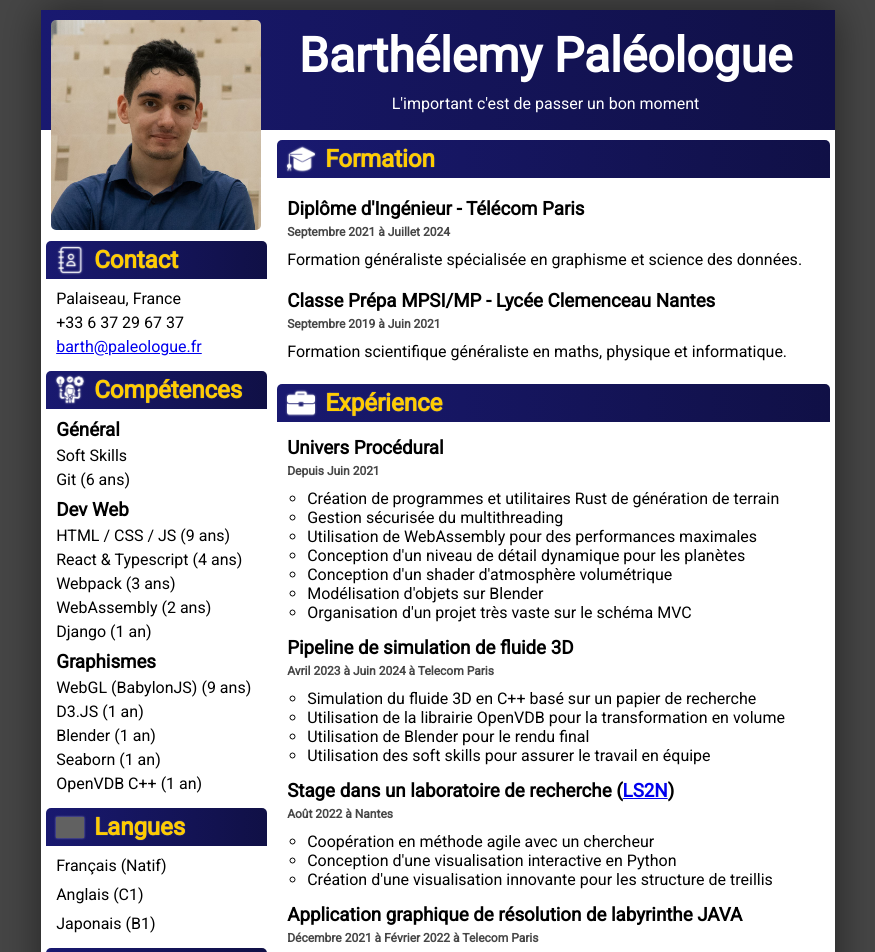
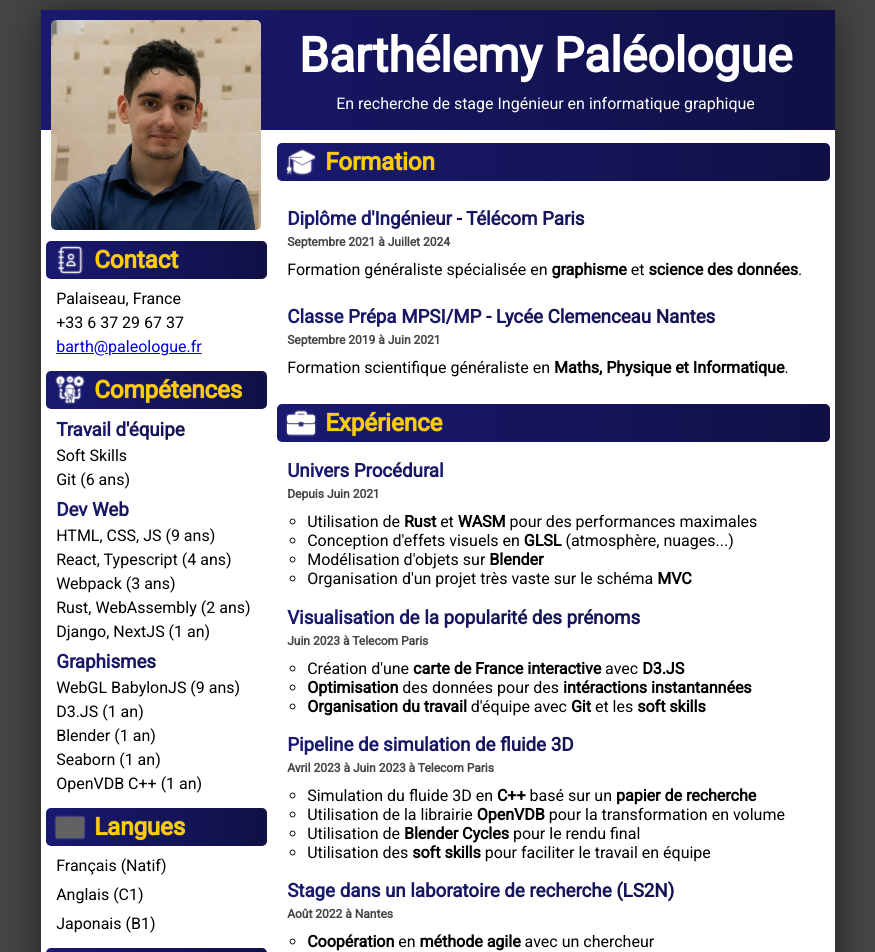
Before and after one commit to BarthPaleologue/resume, a Next.js app: page / in a window 1280 px wide. Shown: the top 952 px of the page, without its empty margins (202-1077 px from the left). Built offline with nearby package versions, Linux system fonts and the light colour scheme; grey boxes are pictures that could not be loaded.

Commit message:
added emphasis + better title colors

```diff
--- a/src/app/header.tsx
+++ b/src/app/header.tsx
@@ -11,7 +11,7 @@ export const Header = () => {
         </div>
         <div className="namePanel">
           <h1>Barthélemy Paléologue</h1>
-          <p>L&apos;important c&apos;est de passer un bon moment</p>
+          <p>En recherche de stage Ingénieur en informatique graphique</p>
         </div>
       </header>
     )
--- a/src/app/page.tsx
+++ b/src/app/page.tsx
@@ -12,12 +12,12 @@ export default function Home() {
             <div>
               <h3>Diplôme d&apos;Ingénieur - Télécom Paris</h3>
               <h4>Septembre 2021 à Juillet 2024</h4>
-              <p>Formation généraliste spécialisée en graphisme et science des données.</p>
+              <p>Formation généraliste spécialisée en <b>graphisme</b> et <b>science des données</b>.</p>
             </div>
             <div>
               <h3>Classe Prépa MPSI/MP - Lycée Clemenceau Nantes</h3>
               <h4>Septembre 2019 à Juin 2021</h4>
-              <p>Formation scientifique généraliste en maths, physique et informatique.</p>
+              <p>Formation scientifique généraliste en <b>Maths, Physique et Informatique</b>.</p>
             </div>
           </section>
           <section>
@@ -26,40 +26,62 @@ export default function Home() {
               <h3>Univers Procédural</h3>
               <h4>Depuis Juin 2021</h4>
               <ul>
-                <li>Création de programmes et utilitaires Rust de génération de terrain</li>
-                <li>Gestion sécurisée du multithreading</li>
-                <li>Utilisation de WebAssembly pour des performances maximales</li>
-                <li>Conception d&apos;un niveau de détail dynamique pour les planètes</li>
-                <li>Conception d&apos;un shader d&apos;atmosphère volumétrique</li>
-                <li>Modélisation d&apos;objets sur Blender</li>
-                <li>Organisation d&apos;un projet très vaste sur le schéma MVC</li>
+                <li>Utilisation de <b>Rust</b> et <b>WASM</b> pour des performances maximales</li>
+                <li>Conception d'effets visuels en <b>GLSL</b> (atmosphère, nuages...)</li>
+                <li>Modélisation d&apos;objets sur <b>Blender</b></li>
+                <li>Organisation d&apos;un projet très vaste sur le schéma <b>MVC</b></li>
+              </ul>
+            </div>
+            <div>
+              <h3>Visualisation de la popularité des prénoms</h3>
+              <h4>Juin 2023 à Telecom Paris</h4>
+              <ul>
+                <li>Création d'une <b>carte de France interactive</b> avec <b>D3.JS</b></li>
+                <li><b>Optimisation</b> des données pour des <b>intéractions instantannées</b></li>
+                <li><b>Organisation du travail</b> d&apos;équipe avec <b>Git</b> et les <b>soft skills</b></li>
               </ul>
             </div>
             <div>
               <h3>Pipeline de simulation de fluide 3D</h3>
-              <h4>Avril 2023 à Juin 2024 à Telecom Paris</h4>
+              <h4>Avril 2023 à Juin 2023 à Telecom Paris</h4>
               <ul>
-                <li>Simulation du fluide 3D en C++ basé sur un papier de recherche</li>
-                <li>Utilisation de la librairie OpenVDB pour la transformation en volume</li>
-                <li>Utilisation de Blender pour le rendu final</li>
-                <li>Utilisation des soft skills pour assurer le travail en équipe</li>
+                <li>Simulation du fluide 3D en <b>C++</b> basé sur un <b>papier de recherche</b></li>
+                <li>Utilisation de la librairie <b>OpenVDB</b> pour la transformation en volume</li>
+                <li>Utilisation de <b>Blender Cycles</b> pour le rendu final</li>
+                <li>Utilisation des <b>soft skills</b> pour faciliter le travail en équipe</li>
+              </ul>
+            </div>
+            <div hidden>
+              <h3>Application de Todo List</h3>
+              <h4>[undefined] à Telecom Paris</h4>
+              <ul>
+                <li>Conception avec <b>Typescript</b> et <b>React</b></li>
+                <li>Organisation du travail d'équipe avec <b>Git</b> et les <b>soft skills</b></li>
+              </ul>
+            </div>
+            <div hidden>
+              <h3>Application Android</h3>
+              <h4>[undefined] à Telecom Paris</h4>
+              <ul>
+                <li>Utilisation de <b>Kotlin</b> avec <b>Android Studio</b></li>
+                <li>Conception d'une interface <b>accessible</b> et <b>intuitive</b></li>
               </ul>
             </div>
             <div>
               <h3>Stage dans un laboratoire de recherche (<a href="http://www.ls2n.fr/">LS2N</a>)</h3>
               <h4>Août 2022 à Nantes</h4>
               <ul>
-                <li>Coopération en méthode agile avec un chercheur</li>
-                <li>Conception d&apos;une visualisation interactive en Python</li>
-                <li>Création d&apos;une visualisation innovante pour les structure de treillis</li>
+                <li><b>Coopération</b> en <b>méthode agile</b> avec un chercheur</li>
+                <li>Conception d&apos;une visualisation interactive avec <b>Pygame</b></li>
+                <li>Création d&apos;une <b>représentation innovante</b> pour les structure de treillis</li>
               </ul>
             </div>
             <div>
-              <h3>Application graphique de résolution de labyrinthe JAVA</h3>
+              <h3>Application de résolution de labyrinthe JAVA</h3>
               <h4>Décembre 2021 à Février 2022 à Telecom Paris</h4>
               <ul>
-                <li>GUI intuitive et polyvalente avec Swing</li>
-                <li>Génération de labyrinthe basée sur l&apos;algorithme de Prim</li>
+                <li>GUI intuitive et polyvalente avec <b>Swing</b></li>
+                <li>Génération de labyrinthe basée sur <b>l&apos;algorithme de Prim</b></li>
               </ul>
             </div>
             <div hidden>
@@ -72,12 +94,11 @@ export default function Home() {
                 <li>Génération dynamique de PDF</li>
               </ul>
             </div>
-            <div>
-              <h3>Simulation d&apos;ondes sphériques en GLSL sur le web</h3>
+            <div hidden>
+              <h3>Simulation d'interférences ondulatoires</h3>
               <h4>Juillet 2021</h4>
               <ul>
-                <li>Création d&apos;un fragment shader en GLSL</li>
-                <li>Interface graphique pour communiquer avec le shader</li>
+                <li>Parallélisation grâce à un shader <b>GLSL</b></li>
               </ul>
             </div>
             <div hidden>
@@ -132,21 +153,21 @@ export default function Home() {
             <h2><span className="icon skill-icon"></span>Compétences</h2>
 
             <div>
-              <h3>Général</h3>
+              <h3>Travail d&apos;équipe</h3>
               <p>Soft Skills</p>
               <p>Git <span className="yearsOfExperience">(6 ans)</span></p>
             </div>
             <div>
               <h3>Dev Web</h3>
-              <p>HTML / CSS / JS (9 ans)</p>
-              <p>React & Typescript (4 ans)</p>
+              <p>HTML, CSS, JS (9 ans)</p>
+              <p>React, Typescript (4 ans)</p>
               <p>Webpack (3 ans)</p>
-              <p>WebAssembly (2 ans)</p>
-              <p>Django (1 an)</p>
+              <p>Rust, WebAssembly (2 ans)</p>
+              <p>Django, NextJS (1 an)</p>
             </div>
             <div>
               <h3>Graphismes</h3>
-              <p>WebGL (BabylonJS) (9 ans)</p>
+              <p>WebGL BabylonJS (9 ans)</p>
               <p>D3.JS (1 an)</p>
               <p>Blender (1 an)</p>
               <p>Seaborn (1 an)</p>
@@ -169,6 +190,8 @@ export default function Home() {
             </div>
             <div hidden>
               <h3>Autres</h3>
+              <p>Accessibilité (3 ans)</p>
+              <p>Enjeux RSE (2 ans)</p>
               <p>SQL (2 ans)</p>
               <p>OCAML (1 an)</p>
             </div>
--- a/src/app/styles/App.scss
+++ b/src/app/styles/App.scss
@@ -135,8 +135,7 @@ section {
     column-gap: 10px;
     color: $accent-color;
     background: $gradient-background;
-    border-top-left-radius: $border-radius;
-    border-top-right-radius: $border-radius;
+    border-radius: $border-radius;
     padding: 5px 10px;
     text-shadow: 0 0 1px rgba(255, 255, 255, 0.5);
   }
@@ -148,6 +147,9 @@ section {
 
     h3 {
       margin-block: 0;
+      background: $gradient-background;
+      background-clip: text;
+      -webkit-text-fill-color: transparent;
     }
 
     h4 {
```
